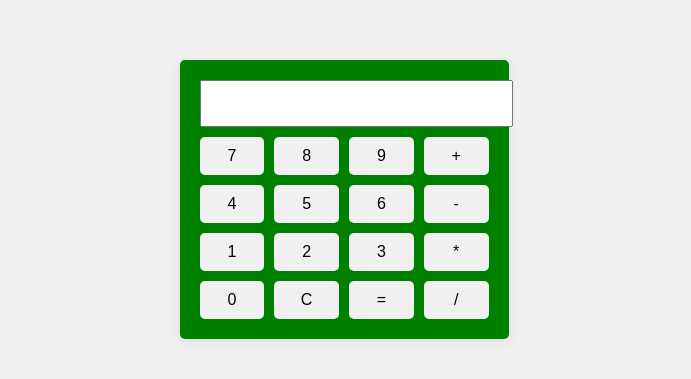
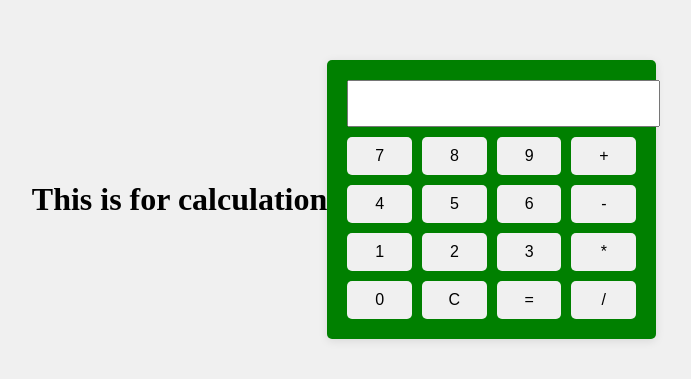
Before and after one commit to janak-i/calculator, a plain HTML site: page index.html in a window 1280 px wide. Shown: the part 201-580 px from the top of the page, without its empty margins (296-987 px from the left). Drawn offline with Linux system fonts and the light colour scheme.

Commit message:
adding para

```diff
--- a/index.html
+++ b/index.html
@@ -7,6 +7,7 @@
   <title>Calculator App</title>
 </head>
 <body>
+  <h1>This is for calculation</h1>
   <div class="calculator">
     <input type="text" id="display" readonly>
     <div class="buttons">
```
